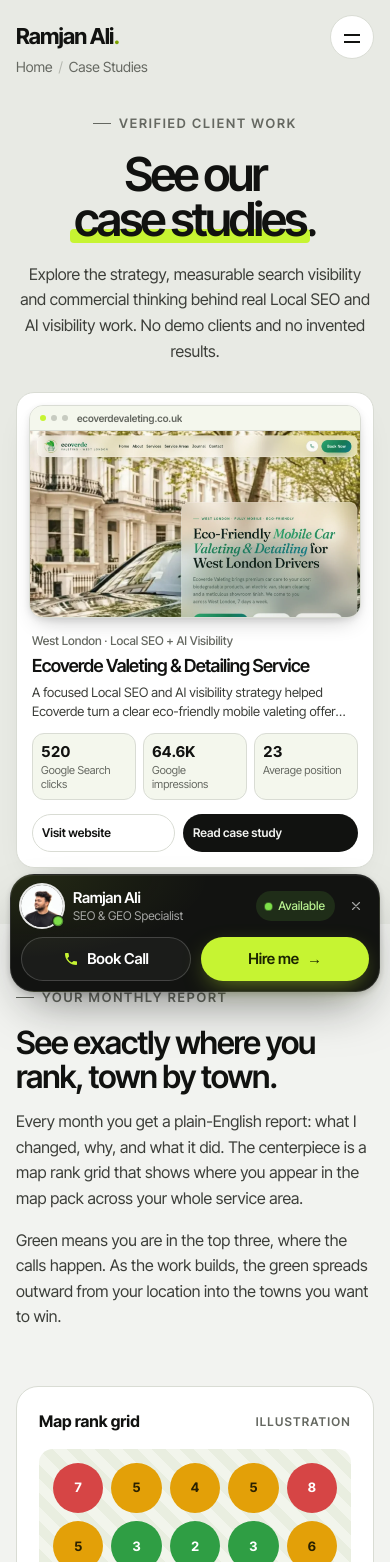
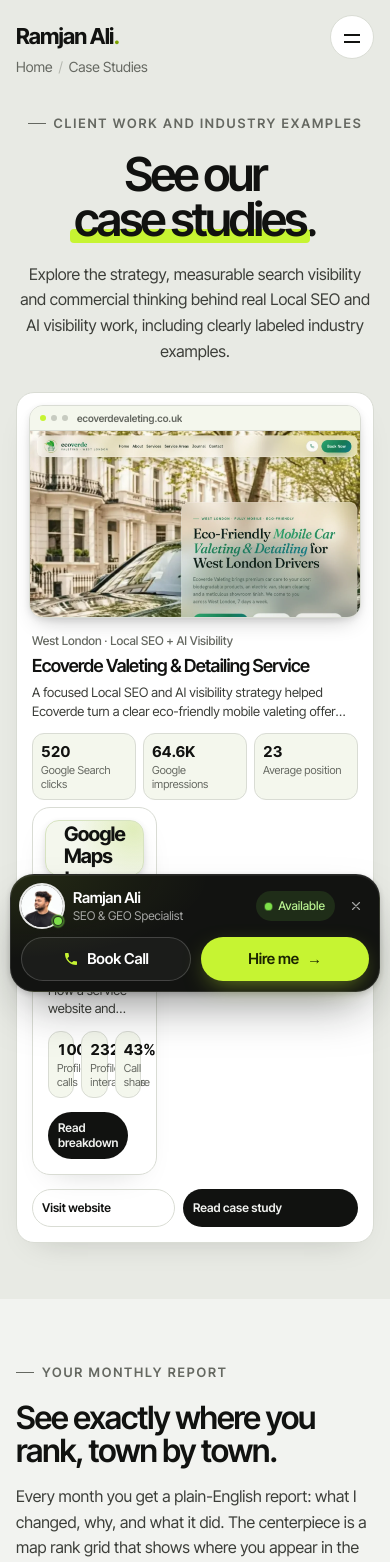
Before and after one commit to ramjanalimeet/ramjan-ali-tracker, a Next.js app: page /case-studies in a window 390 px wide. Shown: the top 1562 px of the page. Built offline with nearby package versions, Linux system fonts and the light colour scheme.

Commit message:
Add Elite Septic industry case study (#34)

```diff
--- a/app/(site)/case-studies/page.tsx
+++ b/app/(site)/case-studies/page.tsx
@@ -1,6 +1,7 @@
 import Link from "next/link";
 import { CtaBand } from "@/components/CtaBand";
 import { JsonLd } from "@/components/JsonLd";
+import { ELITE_SEPTIC_PATH, ELITE_SEPTIC_METRICS } from "@/lib/elite-septic";
 import { CASE_STUDIES } from "@/lib/case-studies";
 import { SITE_URL, pageMeta } from "@/lib/site";
 
@@ -78,14 +79,14 @@ export default function CaseStudiesPage() {
           </nav>
           <div className="case-index-intro rv">
             <div>
-              <span className="eyebrow">Verified client work</span>
+              <span className="eyebrow">Client work and industry examples</span>
               <h1>
                 See our <span className="hl">case studies</span>.
               </h1>
             </div>
             <p>
               Explore the strategy, measurable search visibility and commercial thinking behind real Local SEO and AI
-              visibility work. No demo clients and no invented results.
+              visibility work, including clearly labeled industry examples.
             </p>
           </div>
           <div className="case-results-grid">
@@ -94,7 +95,7 @@ export default function CaseStudiesPage() {
                 <Link className="case-result-image" href={`/case-studies/${c.slug}`} aria-label={`Read ${c.client} case study`}>
                   <span className="case-browserbar" aria-hidden="true">
                     <i /><i /><i />
-                    <b>ecoverdevaleting.co.uk</b>
+                    <b>{new URL(c.website).hostname}</b>
                   </span>
                   {/* eslint-disable-next-line @next/next/no-img-element */}
                   <img src={c.image} alt={c.imageAlt} width={1280} height={720} />
@@ -107,6 +108,25 @@ export default function CaseStudiesPage() {
                     {c.highlights.slice(0, 3).map((h) => (
                       <li key={h.label}><b>{h.after}</b><span>{h.label}</span></li>
                     ))}
+            <article className="case-result-card rv">
+              <Link className="case-result-image case-result-editorial" href={ELITE_SEPTIC_PATH} aria-label="Read the Elite Septic Service breakdown">
+                <span>East Texas · Local SEO</span>
+                <strong>From Google Maps<br />to a phone call</strong>
+              </Link>
+              <div className="case-result-body">
+                <span className="tag">Industry example · Lufkin &amp; Jasper</span>
+                <h2>Elite Septic Service</h2>
+                <p>How a service website and Google Business Profile can help homeowners find and call a septic company.</p>
+                <ul className="case-result-metrics">
+                  {ELITE_SEPTIC_METRICS.map(({ label, value }) => (
+                    <li key={label}><b>{value}</b><span>{label}</span></li>
+                  ))}
+                </ul>
+                <div className="case-result-actions">
+                  <Link className="btn btn-dark btn-sm" href={ELITE_SEPTIC_PATH}>Read breakdown</Link>
+                </div>
+              </div>
+            </article>
                   </ul>
                   <div className="case-result-actions">
                     <Link className="btn btn-ghost btn-sm" href={c.website} target="_blank" rel="noopener">
--- a/app/globals.css
+++ b/app/globals.css
@@ -2446,6 +2446,25 @@ dialog.booking::backdrop {
   box-shadow: 0 10px 22px -10px rgba(17, 18, 16, 0.3),
     0 2px 6px rgba(17, 18, 16, 0.08);
 }
+.case-result-editorial {
+  display: grid;
+  align-content: center;
+  gap: 8px;
+  aspect-ratio: 16 / 9;
+  padding: 18px;
+  border-color: #d7e3c1;
+  background: radial-gradient(circle at 90% 15%, #e0edbb, transparent 55%), var(--table-bg);
+}
+.case-result-editorial span {
+  color: var(--ink-2);
+  font-size: 12px;
+}
+.case-result-editorial strong {
+  font-size: clamp(20px, 2.2vw, 31px);
+  line-height: 1.1;
+  letter-spacing: -0.04em;
+}
+
 .case-browserbar {
   display: flex;
   align-items: center;
--- /dev/null
+++ b/lib/elite-septic.ts
@@ -0,0 +1,7 @@
+export const ELITE_SEPTIC_PATH = "/case-studies/elite-septic-service-local-seo";
+
+export const ELITE_SEPTIC_METRICS = [
+  { label: "Profile calls", value: "100" },
+  { label: "Profile interactions", value: "232" },
+  { label: "Call share", value: "43%" },
+] as const;
```
Also changed, not shown: app/(site)/case-studies/elite-septic-service-local-seo/page.tsx (added, +46 -0 lines), lib/sitemaps.ts (+5 -2 lines).
